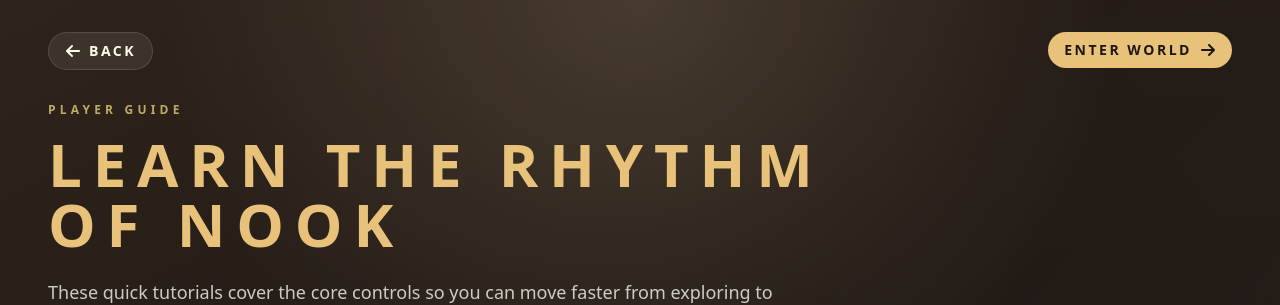
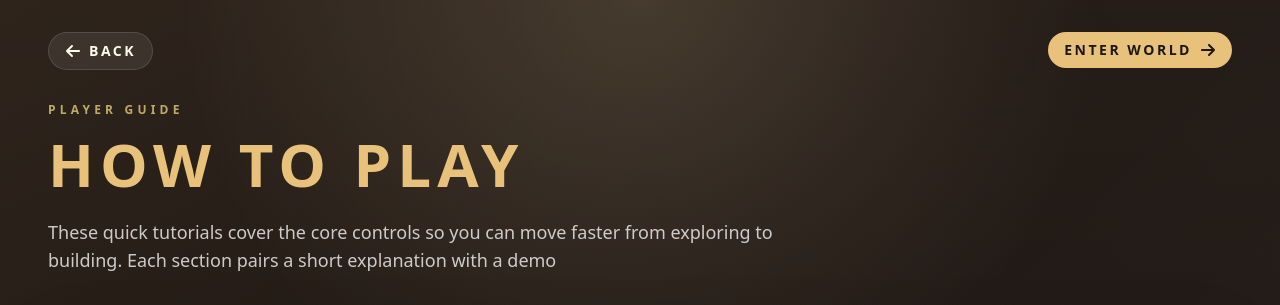
Before and after one commit to Khaiminh1902/Nook, a Next.js app: page /docs in a window 1280 px wide. Shown: the top 305 px of the page. Built offline with nearby package versions, Linux system fonts and the light colour scheme.

Commit message:
small edits

```diff
--- a/app/docs/page.tsx
+++ b/app/docs/page.tsx
@@ -63,8 +63,8 @@ export default function DocsPage() {
             <p className="text-xs font-semibold uppercase tracking-[0.35em] text-amber-200/70">
               Player Guide
             </p>
-            <h1 className="mt-4 text-4xl font-black uppercase leading-none tracking-[0.18em] text-(--nook-gold) sm:text-5xl lg:text-6xl">
-              Learn the rhythm of Nook
+            <h1 className="mt-4 text-4xl font-black uppercase leading-none tracking-widest text-(--nook-gold) sm:text-5xl lg:text-6xl">
+              How to Play
             </h1>
             <p className="mt-6 max-w-3xl text-base leading-7 text-stone-100/80 sm:text-lg">
               These quick tutorials cover the core controls so you can move
--- a/app/page.tsx
+++ b/app/page.tsx
@@ -36,7 +36,6 @@ export default function Page() {
               larger scene. Lay terrains, place homes, and create your own
               little world
             </p>
-
             <div className="mt-10 flex flex-col items-start gap-4 sm:flex-row sm:items-center">
               <Link
                 href="/game"
```
